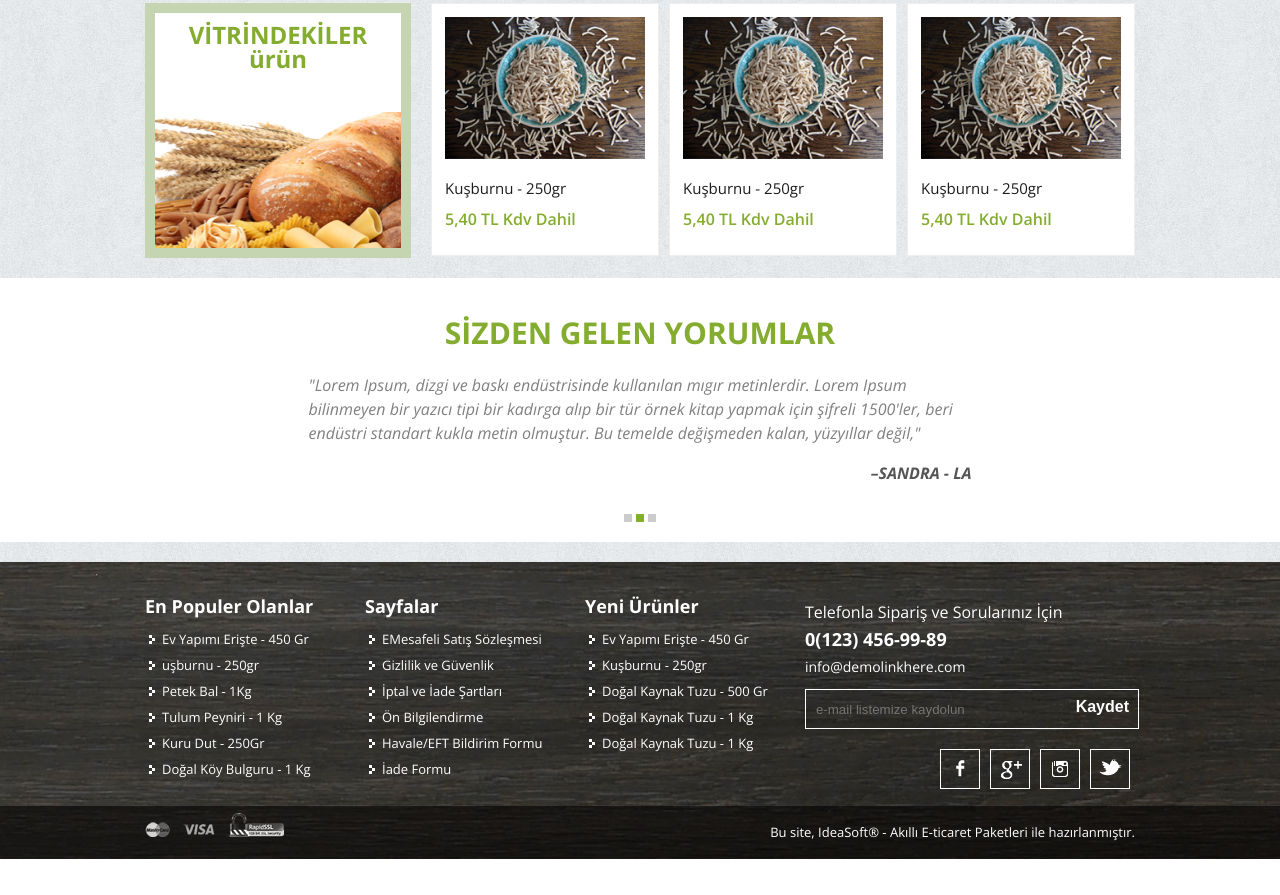
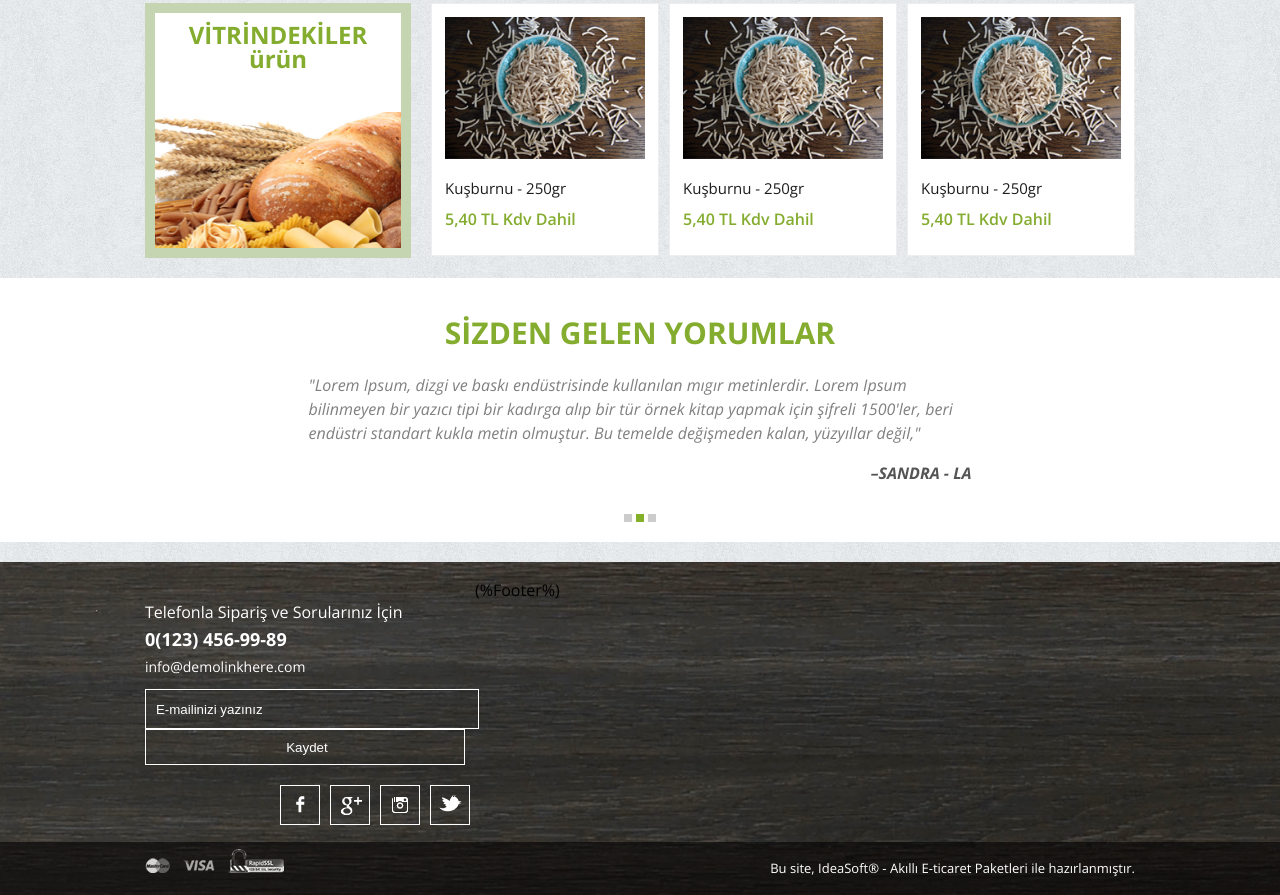
Before and after one commit to sankirna/Ideasoft, a plain HTML site: page tvl/index.html in a window 1280 px wide. Shown: the part 1499-2394 px from the top of the page. Before the commit the page ends 2358 px from the top, so only its background shows below. Drawn offline with nearby package versions, Linux system fonts and the light colour scheme.

Commit message:
no message

```diff
--- a/tvl/index.html
+++ b/tvl/index.html
@@ -13,7 +13,7 @@
 </head>
 <body>
     <div id="scrollTop"></div>
-    <div id="PageOver" ></div>
+    <div id="PageOver"></div>
     <div class="header">
         <div class="top-header">
             <div class="container">
@@ -477,38 +477,7 @@
     <div class="footer">
         <div class="footer-top">
             <div class="container">
-                <div class="footer-col">
-                    <h2>En Populer Olanlar</h2>
-                    <ul>
-                        <li><a href="#" title="Ev Yapımı Erişte - 450 Gr">Ev Yapımı Erişte - 450 Gr</a></li>
-                        <li><a href="#" title="uşburnu - 250gr">uşburnu - 250gr </a></li>
-                        <li><a href="#" title="Petek Bal - 1Kg ">Petek Bal - 1Kg </a></li>
-                        <li><a href="#" title="Tulum Peyniri - 1 Kg">Tulum Peyniri - 1 Kg</a></li>
-                        <li><a href="#" title="Kuru Dut - 250Gr">Kuru Dut - 250Gr</a></li>
-                        <li><a href="#" title=" Doğal Köy Bulguru - 1 Kg"> Doğal Köy Bulguru - 1 Kg</a></li>
-                    </ul>
-                </div>
-                <div class="footer-col">
-                    <h2>Sayfalar</h2>
-                    <ul>
-                        <li><a href="#" title="EMesafeli Satış Sözleşmesi">EMesafeli Satış Sözleşmesi</a></li>
-                        <li><a href="#" title="Gizlilik ve Güvenlik">Gizlilik ve Güvenlik</a></li>
-                        <li><a href="#" title="İptal ve İade Şartları">İptal ve İade Şartları</a></li>
-                        <li><a href="#" title="Ön Bilgilendirme">Ön Bilgilendirme</a></li>
-                        <li><a href="#" title="Havale/EFT Bildirim Formu">Havale/EFT Bildirim Formu</a></li>
-                        <li><a href="#" title="İade Formu">İade Formu</a></li>
-                    </ul>
-                </div>
-                <div class="footer-col">
-                    <h2>Yeni Ürünler</h2>
-                    <ul>
-                        <li><a href="#" title="Ev Yapımı Erişte - 450 Gr">Ev Yapımı Erişte - 450 Gr </a></li>
-                        <li><a href="#" title="Kuşburnu - 250gr ">Kuşburnu - 250gr </a></li>
-                        <li><a href="#" title="Doğal Kaynak Tuzu - 500 Gr">Doğal Kaynak Tuzu - 500 Gr</a></li>
-                        <li><a href="#" title="Doğal Kaynak Tuzu - 1 Kg">Doğal Kaynak Tuzu - 1 Kg</a></li>
-                        <li><a href="#" title="Doğal Kaynak Tuzu - 1 Kg">Doğal Kaynak Tuzu - 1 Kg</a></li>
-                    </ul>
-                </div>
+                (%Footer%)
                 <div class="footer-col last">
                     <div class="adress">
                         <span class="address-col">Telefonla Sipariş ve Sorularınız İçin</span>
@@ -516,10 +485,19 @@
                         <span class="email"><a href="#">info@demolinkhere.com</a></span>
                     </div>
                     <div class="newslatter">
-                        <form action="http://www.sansamobile.com/tvl/newslatter" method="get">
+                        <script type="text/javascript">
+                            var o_fields_New = {
+                                'm_yourname': { 'l': 'Adınız', 'r': 'true', 'mn': '3', 'mx': '40' },
+                                'm_email': { 'l': 'Emailiniz', 'r': 'true', 'f': 'email', 'mn': '5', 'mx': '60' }
+                            }
+                            var o_config_New = { 'to_disable': ['submit'], 'alert': 1 }
+                            var mf_New = new validator('MaillistForm_New', o_fields_New, o_config_New);
+                        </script>
+                        <form id="MaillistForm_New" action="#" onsubmit="return false;" method="post">
                             <div class="row-group">
-                                <input name="" type="text" placeholder="e-mail listemize kaydolun">
-                                <input name="" type="button" value="Kaydet">
+                                <input type='hidden' name="m_yourname" id="m_yourname" value="Ziyaretci"> <!-- Value degeri, "Isim" olarak kaydedilir -->
+                                <input class="announcementsInput" type="text" id="m_email" name="m_email" onblur="if (this.value.length == 0) {this.value = 'E-mailinizi yazınız'}" onfocus="if (this.value == 'E-mailinizi yazınız') {this.value = ''}" value="E-mailinizi yazınız" />
+                                <input type="submit" value="Kaydet" name="submit" class="announcementsButton announcementsResetButton" onclick="javascript:if (!mf_New.exec()) return false;alert(Add2Maillist($('MaillistForm_New').serialize(), 'type=r,method=post')); document.location.reload(true);" value="" />
                             </div>
                         </form>
                     </div>
@@ -573,5 +551,4 @@
 
 </body>
 
-<!-- Mirrored from www.sansamobile.com/tvl/index.html by HTTrack Website Copier/3.x [XR&CO'2014], Thu, 28 Apr 2016 19:47:38 GMT -->
 </html>
```
